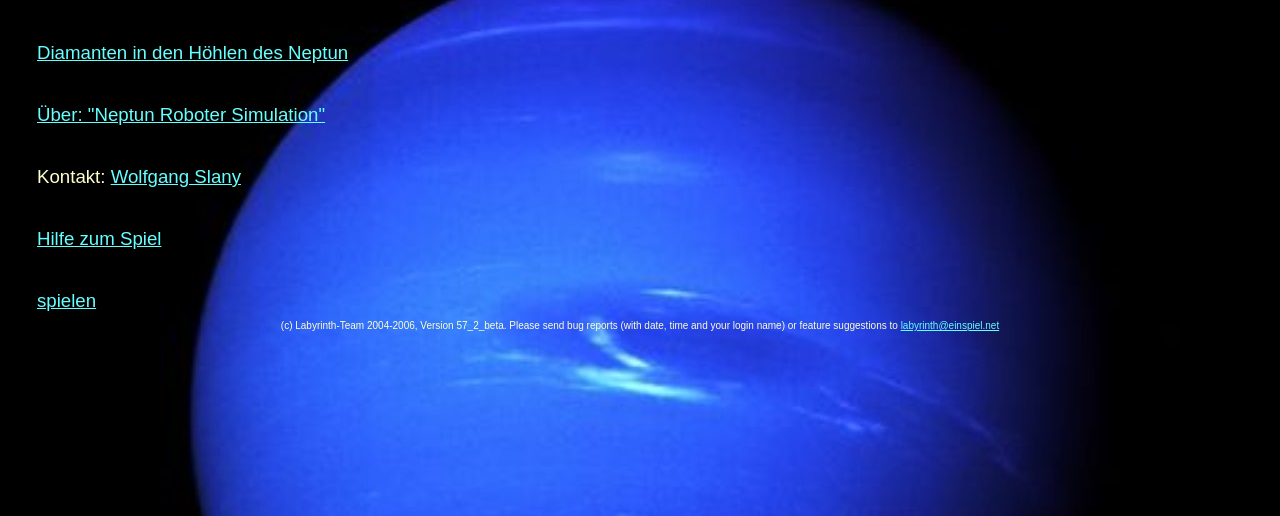
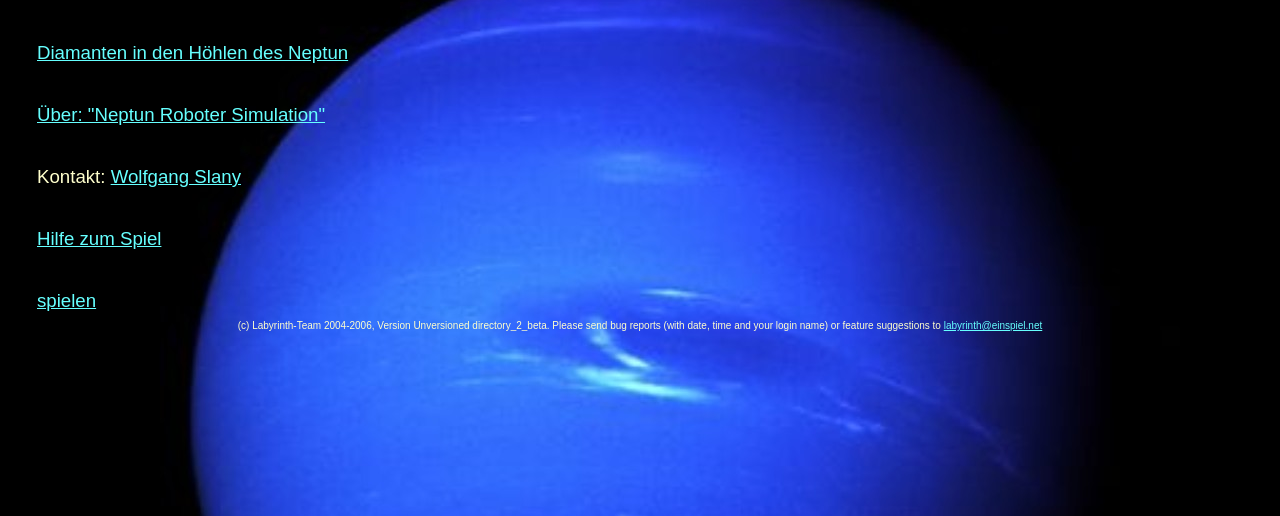
Before and after one commit to plechi/labyrinth, a PHP site: page /HelpWindow/index.php in a window 1280 px wide. Shown: the part 94-610 px from the top of the page. Run offline with PHP 8.4, Linux system fonts and the light colour scheme.

Commit message:
Fix version number. labyrinth.jar compiled again.

```diff
--- a/versionsnumber.php
+++ b/versionsnumber.php
@@ -1 +1 @@
-<? echo "57_2_beta"; ?>
+<? echo "Unversioned directory_2_beta"; ?>
```
Also changed, not shown: 1 other file.
